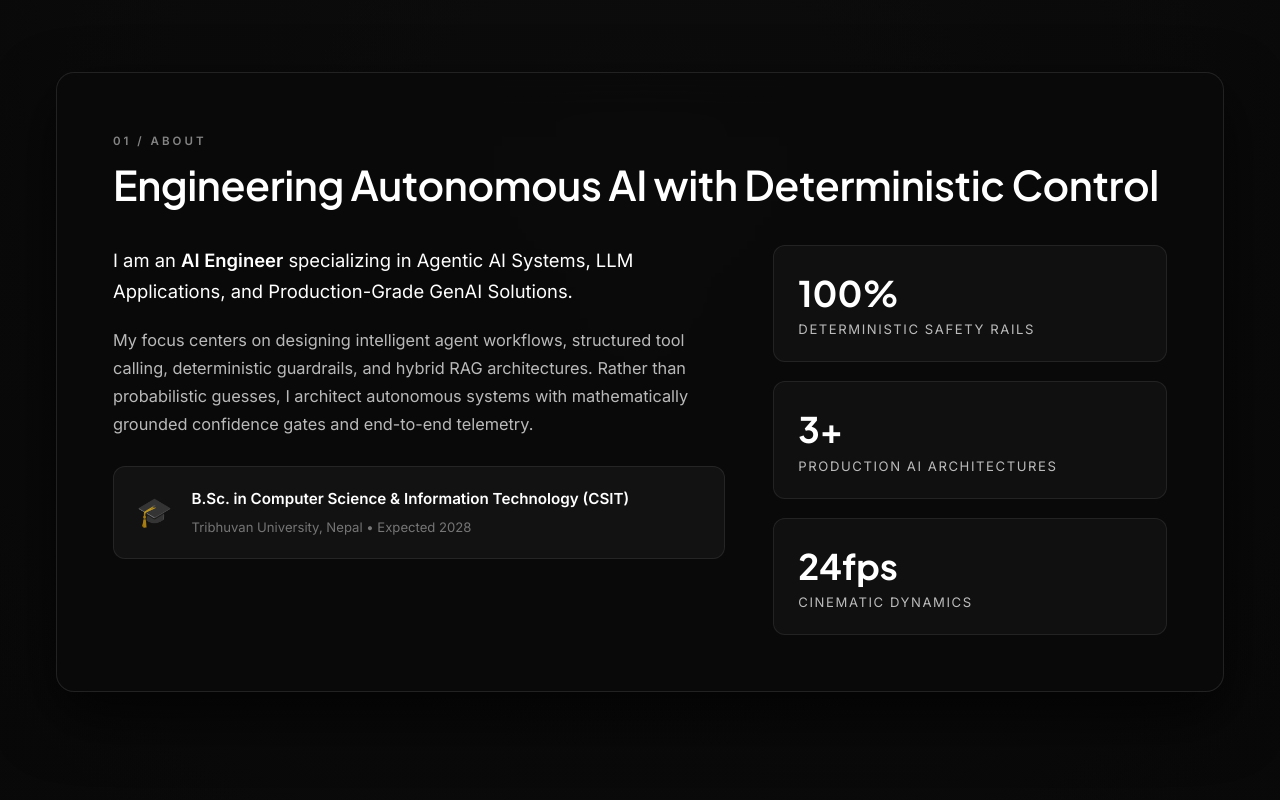
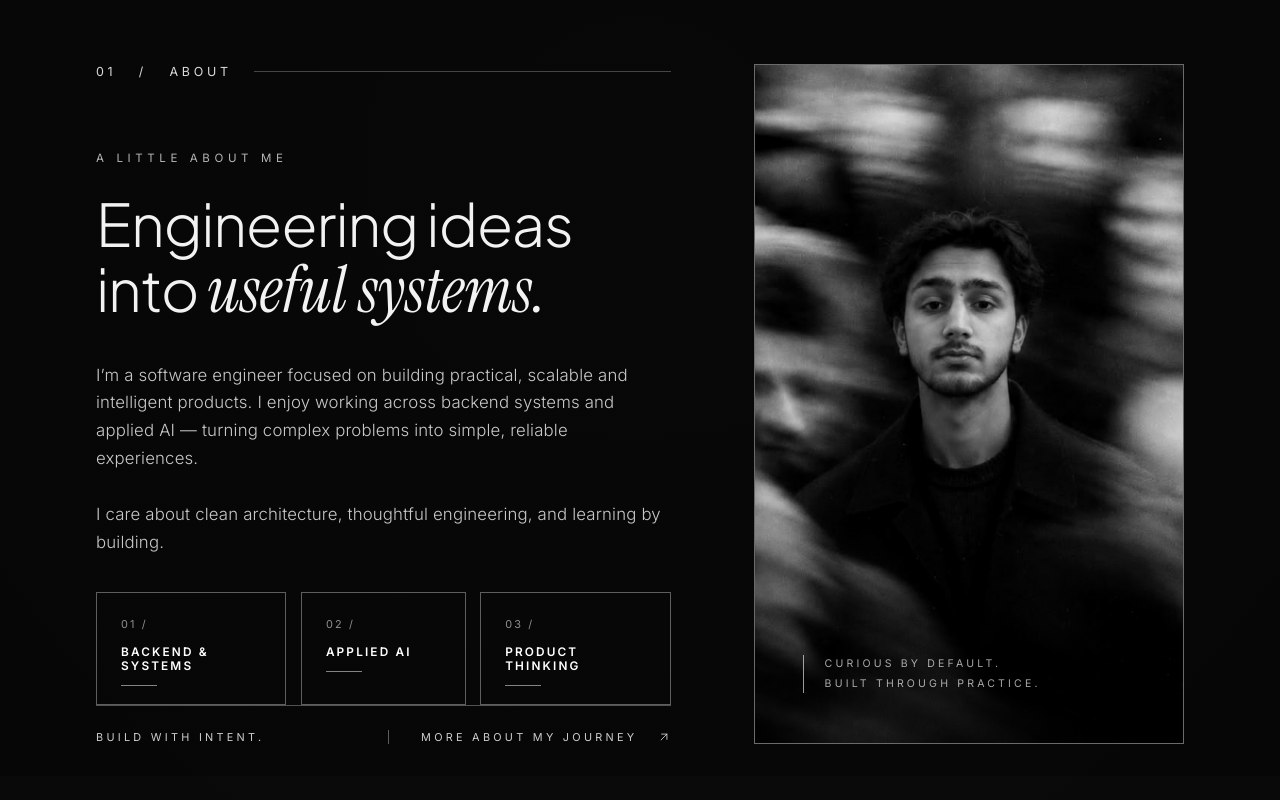
Before and after one commit to anishpandey7659/Portfolio-Anish, a website built with Vite: page index.html in a window 1280 px wide. Shown: the part 840-1640 px from the top of the page. Built offline with nearby package versions, Linux system fonts and the light colour scheme; some packages are replaced by stand-ins of ours; files whose address does not match are found by name.

Commit message:
Update About section

```diff
--- a/index.html
+++ b/index.html
@@ -8,6 +8,7 @@
     <link rel="preconnect" href="https://fonts.googleapis.com" />
     <link rel="preconnect" href="https://fonts.gstatic.com" crossorigin />
     <link
+      href="https://fonts.googleapis.com/css2?family=Inter:wght@300;400;500;600;700&family=Plus+Jakarta+Sans:wght@300;400;500;600;700;800&family=Instrument+Serif:ital@0;1&display=swap"
       href="https://fonts.googleapis.com/css2?family=Inter:wght@300;400;500;600;700&family=Plus+Jakarta+Sans:wght@300;400;500;600;700;800&display=swap"
       rel="stylesheet"
     />
@@ -158,42 +159,70 @@
 
       <!-- 2. ABOUT SECTION -->
   <section class="page-section section-about" id="about">
-        <div class="panel-card about-card">
-          <div class="panel-header">
-            <span class="section-tag">01 / ABOUT</span>
-            <h2 class="panel-title">Engineering Autonomous AI with Deterministic Control</h2>
+    <div class="ab-wrap">
+      <!-- Left column -->
+      <div class="ab-left">
+        <div class="ab-top">
+          <span>01</span>
+          <span>/</span>
+          <span>ABOUT</span>
+          <span class="ab-line"></span>
         </div>
-          <div class="about-grid">
-            <div class="about-bio">
-              <p class="highlight-p">
-                I am an <strong>AI Engineer</strong> specializing in Agentic AI Systems, LLM Applications, and Production-Grade GenAI Solutions.
+
+        <div class="ab-main">
+          <p class="ab-eyebrow">A LITTLE ABOUT ME</p>
+          <h2 class="ab-title">
+            Engineering ideas<br />into <em>useful systems.</em>
+          </h2>
+
+          <p class="ab-text">
+            I’m a software engineer focused on building practical, scalable and
+            intelligent products. I enjoy working across backend systems and
+            applied AI — turning complex problems into simple, reliable experiences.
           </p>
-              <p>
-                My focus centers on designing intelligent agent workflows, structured tool calling, deterministic guardrails, and hybrid RAG architectures. Rather than probabilistic guesses, I architect autonomous systems with mathematically grounded confidence gates and end-to-end telemetry.
+          <p class="ab-text">
+            I care about clean architecture, thoughtful engineering, and learning by building.
           </p>
-              <div class="edu-badge">
-                <div class="edu-icon">🎓</div>
-                <div class="edu-text">
-                  <span class="edu-degree">B.Sc. in Computer Science & Information Technology (CSIT)</span>
-                  <span class="edu-inst">Tribhuvan University, Nepal • Expected 2028</span>
+
+          <div class="ab-pillars">
+            <div class="ab-pillar">
+              <span class="ab-pillar-num">01 /</span>
+              <h3>Backend &amp; Systems</h3>
+              <i></i>
+            </div>
+            <div class="ab-pillar">
+              <span class="ab-pillar-num">02 /</span>
+              <h3>Applied AI</h3>
+              <i></i>
+            </div>
+            <div class="ab-pillar">
+              <span class="ab-pillar-num">03 /</span>
+              <h3>Product Thinking</h3>
+              <i></i>
             </div>
           </div>
         </div>
-            <div class="about-stats">
-              <div class="stat-box">
-                <span class="stat-number">100%</span>
-                <span class="stat-label">Deterministic Safety Rails</span>
-              </div>
-              <div class="stat-box">
-                <span class="stat-number">3+</span>
-                <span class="stat-label">Production AI Architectures</span>
-              </div>
-              <div class="stat-box">
-                <span class="stat-number">24fps</span>
-                <span class="stat-label">Cinematic Dynamics</span>
+
+        <div class="ab-bottom">
+          <span>BUILD WITH INTENT.</span>
+          <a href="#projects" class="ab-more" data-scroll="projects">
+            MORE ABOUT MY JOURNEY
+            <svg width="14" height="14" viewBox="0 0 24 24" fill="none" stroke="currentColor" stroke-width="1.5" stroke-linecap="round" stroke-linejoin="round">
+              <line x1="7" y1="17" x2="17" y2="7"></line>
+              <polyline points="8 7 17 7 17 16"></polyline>
+            </svg>
+          </a>
         </div>
       </div>
-          </div>
+
+      <!-- Right column: photo -->
+      <figure class="ab-photo">
+        <img src="/Asset/anish.jpeg" alt="Anish Pandey" />
+        <figcaption>
+          <span class="ab-cap-bar"></span>
+          <span>CURIOUS BY DEFAULT.<br />BUILT THROUGH PRACTICE.</span>
+        </figcaption>
+      </figure>
     </div>
   </section>
 
--- a/src/main.js
+++ b/src/main.js
@@ -148,6 +148,14 @@ function scrollToSection(targetId) {
   }
 }
 
+document.querySelectorAll('[data-scroll]').forEach((el) => {
+  el.addEventListener('click', (e) => {
+    e.preventDefault();
+    scrollToSection(el.dataset.scroll);
+  });
+});
+
+
 // Nav link clicks
 navLinks.forEach((link) => {
   link.addEventListener('click', (e) => {
--- a/src/style.css
+++ b/src/style.css
@@ -575,32 +575,208 @@ html.lenis body {
 }
 
 /* About Section Grid */
-.about-grid {
-  display: grid;
-  grid-template-columns: 1.4fr 0.9fr;
-  gap: 3rem;
-  align-items: start;
+/* ==========================================================================
+   About Section (editorial layout)
+   ========================================================================== */
+.section-about {
+  padding: 6.5rem 6rem 4.5rem;
+  background: rgba(0, 0, 0, 0.35);
 }
 
-.about-bio {
+.ab-wrap {
+  width: 100%;
+  max-width: 1400px;
+  display: grid;
+  grid-template-columns: minmax(0, 712fr) minmax(0, 533fr);
+  column-gap: clamp(3rem, 6.5vw, 6.3rem);
+  height: min(813px, calc(100vh - 11rem));
+  min-height: 640px;
+}
+
+/* ---- Left column ---- */
+.ab-left {
   display: flex;
   flex-direction: column;
-  gap: 1.25rem;
-  font-size: 1.02rem;
-  line-height: 1.7;
-  color: var(--text-muted);
+  min-width: 0;
 }
 
-.about-bio .highlight-p {
-  color: #ffffff;
-  font-size: 1.15rem;
-  font-weight: 400;
+.ab-top {
+  display: flex;
+  align-items: center;
+  gap: 1.4rem;
+  font-size: 0.78rem;
+  letter-spacing: 0.3em;
+  color: rgba(255, 255, 255, 0.85);
 }
 
-.about-bio strong {
-  color: #ffffff;
+.ab-line {
+  flex: 1;
+  height: 1px;
+  background: rgba(255, 255, 255, 0.25);
+}
+
+.ab-main {
+  margin-top: clamp(2.5rem, 9vh, 8rem);
+}
+
+.ab-eyebrow {
+  font-size: 0.72rem;
+  letter-spacing: 0.4em;
+  color: rgba(255, 255, 255, 0.7);
+  margin-bottom: 1.6rem;
+}
+
+.ab-title {
+  font-family: var(--font-display);
+  font-weight: 300;
+  font-size: clamp(2.6rem, 4.6vw, 4.6rem);
+  line-height: 1.1;
+  letter-spacing: -0.02em;
+  color: #f2f2f2;
+  margin-bottom: 2.2rem;
+}
+
+.ab-title em {
+  font-family: 'Instrument Serif', Georgia, serif;
+  font-style: italic;
+  font-weight: 400;
+  font-size: 1.1em;
+  letter-spacing: 0;
+}
+
+.ab-text {
+  max-width: 600px;
+  font-size: 1.05rem;
+  font-weight: 300;
+  line-height: 1.65;
+  letter-spacing: 0.01em;
+  color: rgba(255, 255, 255, 0.78);
+  margin-bottom: 1.8rem;
+}
+
+.ab-pillars {
+  display: grid;
+  grid-template-columns: 238fr 206fr 238fr;
+  gap: 0.9rem;
+  margin-top: 2.2rem;
+}
+
+.ab-pillar {
+  border: 1px solid rgba(255, 255, 255, 0.35);
+  padding: 1.2rem 1.5rem 1.1rem;
+  transition: background 0.25s ease, border-color 0.25s ease;
+}
+
+.ab-pillar:hover {
+  background: rgba(255, 255, 255, 0.06);
+  border-color: rgba(255, 255, 255, 0.7);
+}
+
+.ab-pillar-num {
+  font-size: 0.68rem;
+  letter-spacing: 0.2em;
+  color: rgba(255, 255, 255, 0.55);
+}
+
+.ab-pillar h3 {
+  margin-top: 0.8rem;
+  font-size: 0.74rem;
   font-weight: 600;
+  letter-spacing: 0.18em;
+  text-transform: uppercase;
+  color: #fff;
 }
+
+.ab-pillar i {
+  display: block;
+  width: 36px;
+  height: 1px;
+  margin-top: 0.75rem;
+  background: rgba(255, 255, 255, 0.5);
+}
+
+.ab-bottom {
+  margin-top: auto;
+  padding-top: 1.5rem;
+  border-top: 1px solid rgba(255, 255, 255, 0.3);
+  display: flex;
+  align-items: center;
+  justify-content: space-between;
+  gap: 1rem;
+  font-size: 0.68rem;
+  letter-spacing: 0.3em;
+  color: rgba(255, 255, 255, 0.8);
+}
+
+.ab-more {
+  display: inline-flex;
+  align-items: center;
+  gap: 1.2rem;
+  padding-left: 2rem;
+  border-left: 1px solid rgba(255, 255, 255, 0.35);
+  color: inherit;
+  text-decoration: none;
+  transition: color 0.25s ease;
+}
+
+.ab-more:hover {
+  color: #fff;
+}
+
+.ab-more svg {
+  transition: transform 0.25s ease;
+}
+
+.ab-more:hover svg {
+  transform: translate(3px, -3px);
+}
+
+/* ---- Right column: photo ---- */
+.ab-photo {
+  position: relative;
+  margin: 0;
+  overflow: hidden;
+  border: 1px solid rgba(255, 255, 255, 0.4);
+}
+
+.ab-photo img {
+  position: absolute;
+  inset: 0;
+  width: 100%;
+  height: 100%;
+  object-fit: cover;
+  object-position: center top;
+  filter: grayscale(100%) contrast(1.05);
+}
+
+.ab-photo::after {
+  content: '';
+  position: absolute;
+  inset: 0;
+  background: linear-gradient(to top, rgba(0, 0, 0, 0.7) 0%, rgba(0, 0, 0, 0) 35%);
+  pointer-events: none;
+}
+
+.ab-photo figcaption {
+  position: absolute;
+  left: 3rem;
+  bottom: 3rem;
+  z-index: 2;
+  display: flex;
+  align-items: center;
+  gap: 1.3rem;
+  font-size: 0.66rem;
+  letter-spacing: 0.3em;
+  line-height: 1.9;
+  color: rgba(255, 255, 255, 0.65);
+}
+
+.ab-cap-bar {
+  width: 1px;
+  height: 38px;
+  background: rgba(255, 255, 255, 0.6);
+}
+
 
 .edu-badge {
   display: flex;
@@ -960,3 +1136,23 @@ html.lenis body {
     grid-template-columns: 1fr;
   }
 }
+
+
+@media (max-width: 1100px) {
+  .section-about { padding: 6rem 2.5rem 4rem; }
+  .ab-wrap {
+    grid-template-columns: 1fr;
+    height: auto;
+    row-gap: 3rem;
+  }
+  .ab-bottom { margin-top: 3rem; }
+  .ab-photo { aspect-ratio: 4 / 5; max-width: 560px; }
+}
+
+@media (max-width: 768px) {
+  .section-about { padding: 5.5rem 1.5rem 3rem; }
+  .ab-pillars { grid-template-columns: 1fr; }
+  .ab-bottom { flex-direction: column; align-items: flex-start; gap: 1.2rem; }
+  .ab-more { padding-left: 0; border-left: none; }
+  .ab-photo figcaption { left: 1.5rem; bottom: 1.5rem; }
+}
```
Also changed, not shown: Asset/anish.jpeg (added), 1 other file. Lines whose indentation alone changed are shown as unchanged.
